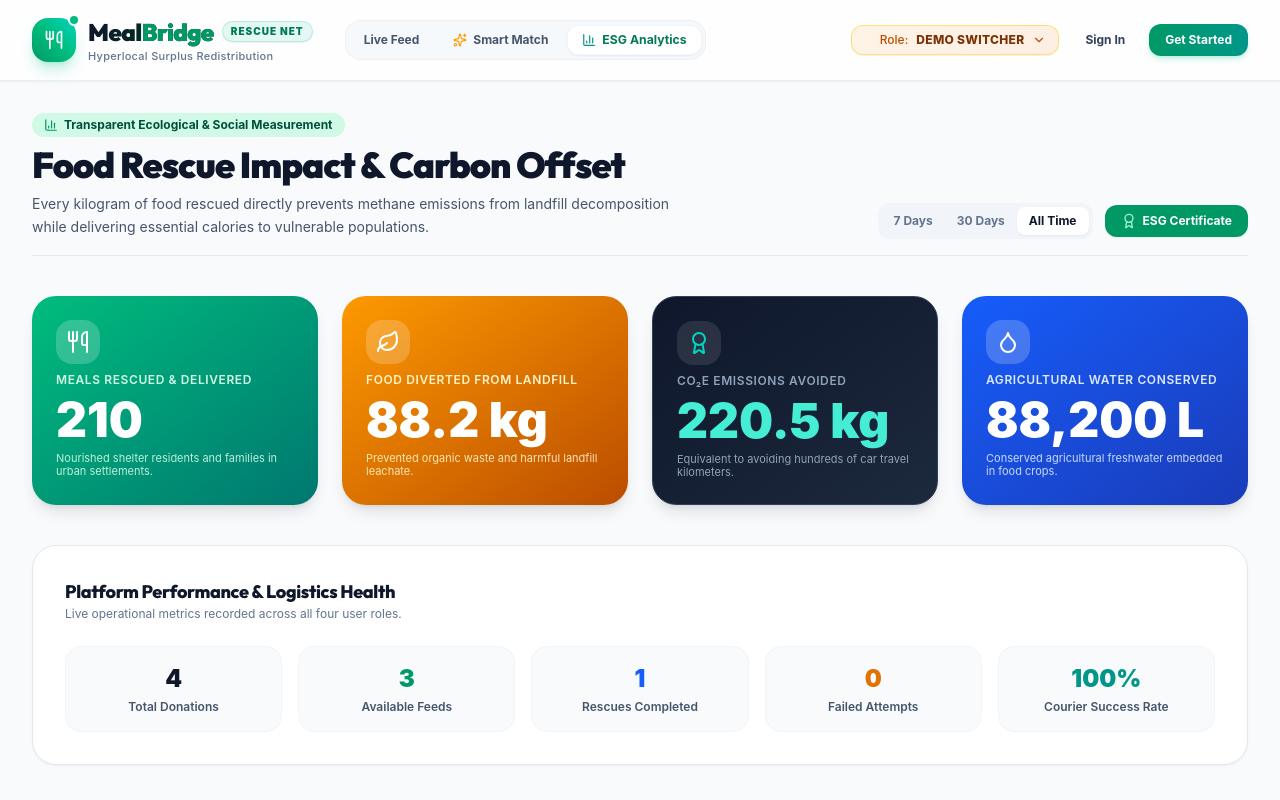
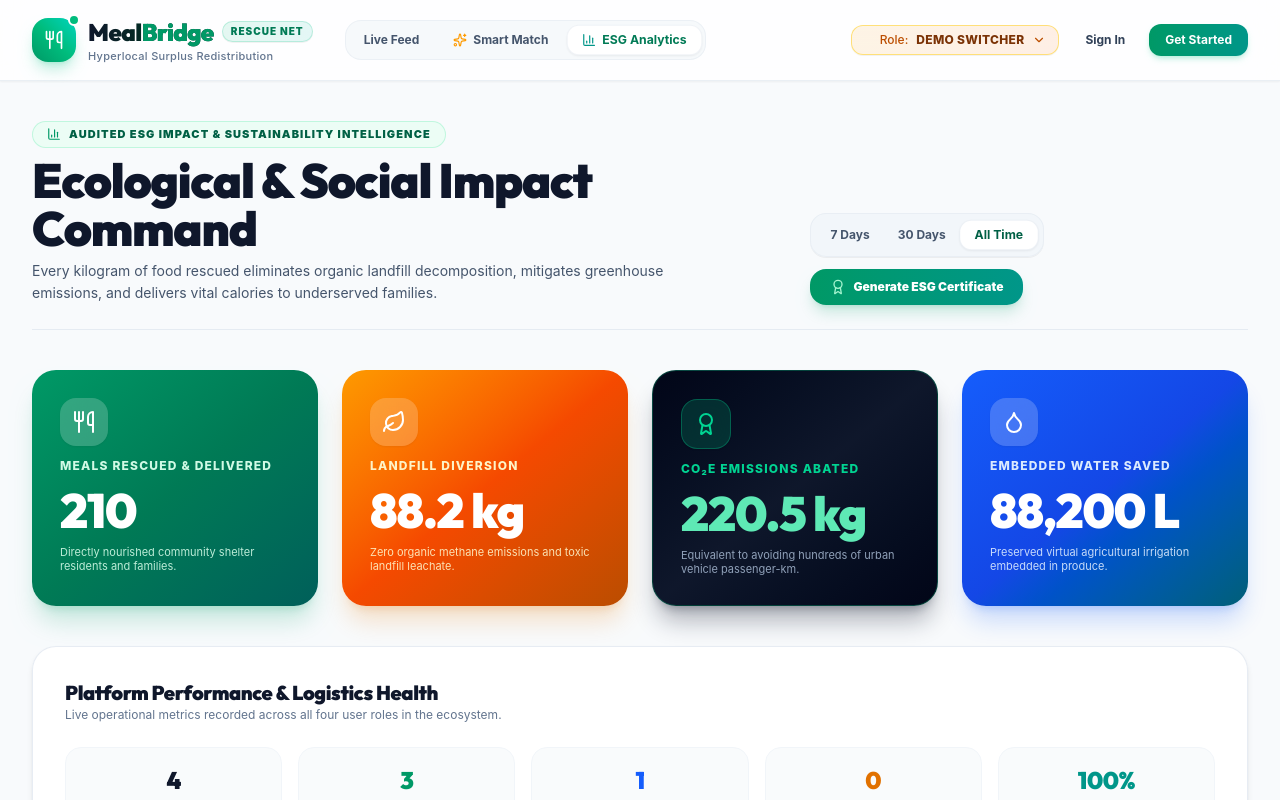
Before and after one commit to Bhavesh0756/MealBridge, a React (Vite) app in the folder frontend/: page /impact in a window 1280 px wide. Shown: the top 800 px of the page. Built offline with nearby package versions, Linux system fonts and the light colour scheme.

Commit message:
feat(impact): upgrade ESG Command Center with cyber-nature cards, Outfit typography, and dynamic metrics

```diff
--- a/frontend/src/pages/ImpactAnalyticsPage.jsx
+++ b/frontend/src/pages/ImpactAnalyticsPage.jsx
@@ -74,45 +74,45 @@ export function ImpactAnalyticsPage() {
   }
 
   return (
-    <div className="max-w-7xl mx-auto px-4 sm:px-6 lg:px-8 py-8 space-y-10">
+    <div className="max-w-7xl mx-auto px-4 sm:px-6 lg:px-8 py-10 space-y-10">
       {/* Header */}
-      <div className="flex flex-col md:flex-row md:items-end justify-between gap-4 pb-4 border-b border-slate-200">
+      <div className="flex flex-col md:flex-row md:items-end justify-between gap-6 pb-6 border-b border-slate-200/80">
         <div className="space-y-2">
-          <div className="inline-flex items-center gap-1.5 px-3 py-1 rounded-full bg-emerald-100 text-emerald-900 text-xs font-bold">
+          <div className="inline-flex items-center gap-2 px-3.5 py-1 rounded-full bg-emerald-50 text-emerald-800 text-[11px] font-black uppercase tracking-widest border border-emerald-200/60">
             <BarChart3 className="w-3.5 h-3.5 text-emerald-600" />
-            <span>Transparent Ecological & Social Measurement</span>
+            <span>Audited ESG Impact & Sustainability Intelligence</span>
           </div>
-          <h1 className="text-3xl sm:text-4xl font-black text-slate-900 tracking-tight">
-            Food Rescue Impact & Carbon Offset
+          <h1 className="font-display text-3xl sm:text-5xl font-black text-slate-900 tracking-tight">
+            Ecological & Social Impact Command
           </h1>
           <p className="text-sm text-slate-600 max-w-2xl leading-relaxed">
-            Every kilogram of food rescued directly prevents methane emissions from landfill decomposition while delivering essential calories to vulnerable populations.
+            Every kilogram of food rescued eliminates organic landfill decomposition, mitigates greenhouse emissions, and delivers vital calories to underserved families.
           </p>
         </div>
 
         <div className="flex items-center gap-3 flex-wrap">
           {/* Time Range Toggle */}
-          <div className="flex items-center bg-slate-100 p-1 rounded-xl text-xs font-bold">
+          <div className="flex items-center bg-slate-100/80 p-1.5 rounded-2xl text-xs font-bold border border-slate-200/60 shadow-2xs">
             <button
               onClick={() => setTimeRange('week')}
-              className={`px-3 py-1.5 rounded-lg transition cursor-pointer ${
-                timeRange === 'week' ? 'bg-white text-slate-900 shadow-xs' : 'text-slate-500 hover:text-slate-700'
+              className={`px-3.5 py-1.5 rounded-xl transition-all cursor-pointer ${
+                timeRange === 'week' ? 'bg-white text-emerald-800 shadow-xs border border-slate-200/60 scale-[1.02]' : 'text-slate-600 hover:text-slate-900'
               }`}
             >
               7 Days
             </button>
             <button
               onClick={() => setTimeRange('month')}
-              className={`px-3 py-1.5 rounded-lg transition cursor-pointer ${
-                timeRange === 'month' ? 'bg-white text-slate-900 shadow-xs' : 'text-slate-500 hover:text-slate-700'
+              className={`px-3.5 py-1.5 rounded-xl transition-all cursor-pointer ${
+                timeRange === 'month' ? 'bg-white text-emerald-800 shadow-xs border border-slate-200/60 scale-[1.02]' : 'text-slate-600 hover:text-slate-900'
               }`}
             >
               30 Days
             </button>
             <button
               onClick={() => setTimeRange('all')}
-              className={`px-3 py-1.5 rounded-lg transition cursor-pointer ${
-                timeRange === 'all' ? 'bg-white text-slate-900 shadow-xs' : 'text-slate-500 hover:text-slate-700'
+              className={`px-3.5 py-1.5 rounded-xl transition-all cursor-pointer ${
+                timeRange === 'all' ? 'bg-white text-emerald-800 shadow-xs border border-slate-200/60 scale-[1.02]' : 'text-slate-600 hover:text-slate-900'
               }`}
             >
               All Time
@@ -122,108 +122,108 @@ export function ImpactAnalyticsPage() {
           {/* Certificate Download Button */}
           <button
             onClick={() => setShowCertificate(true)}
-            className="px-4 py-2 bg-emerald-600 hover:bg-emerald-700 text-white rounded-xl text-xs font-bold shadow-xs transition flex items-center gap-1.5 cursor-pointer"
+            className="px-5 py-2.5 bg-gradient-to-r from-emerald-600 to-teal-600 hover:from-emerald-700 hover:to-teal-700 text-white rounded-2xl text-xs font-black shadow-lg shadow-emerald-600/20 hover:scale-[1.02] transition-all flex items-center gap-2 cursor-pointer"
           >
             <Award className="w-4 h-4 text-emerald-200" />
-            <span>ESG Certificate</span>
+            <span>Generate ESG Certificate</span>
           </button>
         </div>
       </div>
 
-      {/* Hero 4 Big Metrics with Anime.js Animated Tickers */}
+      {/* Hero 4 Big Metrics with Glowing Cyber-Nature Cards */}
       <div className="grid grid-cols-1 sm:grid-cols-2 lg:grid-cols-4 gap-6">
         {/* Metric 1 */}
-        <div className="bg-gradient-to-br from-emerald-500 to-teal-700 p-6 rounded-3xl text-white shadow-lg space-y-2">
-          <div className="p-2.5 bg-white/20 rounded-2xl w-fit">
+        <div className="relative overflow-hidden bg-gradient-to-br from-emerald-600 via-emerald-700 to-teal-800 p-7 rounded-3xl text-white shadow-xl shadow-emerald-600/20 space-y-3 group hover:scale-[1.02] transition-all duration-300">
+          <div className="p-3 bg-white/20 backdrop-blur-md rounded-2xl w-fit shadow-xs">
             <Utensils className="w-6 h-6 text-white" />
           </div>
-          <p className="text-xs text-emerald-100 font-semibold uppercase tracking-wider">
+          <p className="text-xs text-emerald-100 font-extrabold uppercase tracking-widest">
             Meals Rescued & Delivered
           </p>
-          <div className="text-4xl sm:text-5xl font-black text-white">
+          <div className="font-display text-4xl sm:text-5xl font-black text-white tracking-tight">
             <ImpactCounter targetValue={impact.meals_rescued} />
           </div>
           <p className="text-[11px] text-emerald-100/90 leading-tight">
-            Nourished shelter residents and families in urban settlements.
+            Directly nourished community shelter residents and families.
           </p>
         </div>
 
         {/* Metric 2 */}
-        <div className="bg-gradient-to-br from-amber-500 to-amber-700 p-6 rounded-3xl text-white shadow-lg space-y-2">
-          <div className="p-2.5 bg-white/20 rounded-2xl w-fit">
+        <div className="relative overflow-hidden bg-gradient-to-br from-amber-500 via-orange-600 to-amber-700 p-7 rounded-3xl text-white shadow-xl shadow-amber-600/20 space-y-3 group hover:scale-[1.02] transition-all duration-300">
+          <div className="p-3 bg-white/20 backdrop-blur-md rounded-2xl w-fit shadow-xs">
             <Leaf className="w-6 h-6 text-white" />
           </div>
-          <p className="text-xs text-amber-100 font-semibold uppercase tracking-wider">
-            Food Diverted from Landfill
+          <p className="text-xs text-amber-100 font-extrabold uppercase tracking-widest">
+            Landfill Diversion
           </p>
-          <div className="text-4xl sm:text-5xl font-black text-white">
+          <div className="font-display text-4xl sm:text-5xl font-black text-white tracking-tight">
             <ImpactCounter targetValue={impact.food_diverted_kg} suffix=" kg" decimals={1} />
           </div>
           <p className="text-[11px] text-amber-100/90 leading-tight">
-            Prevented organic waste and harmful landfill leachate.
+            Zero organic methane emissions and toxic landfill leachate.
           </p>
         </div>
 
         {/* Metric 3 */}
-        <div className="bg-gradient-to-br from-slate-900 to-slate-800 p-6 rounded-3xl text-white shadow-lg space-y-2 border border-slate-700">
-          <div className="p-2.5 bg-white/10 rounded-2xl w-fit">
-            <Award className="w-6 h-6 text-teal-400" />
+        <div className="relative overflow-hidden bg-gradient-to-br from-slate-950 via-slate-900 to-slate-950 p-7 rounded-3xl text-white shadow-xl shadow-slate-900/30 space-y-3 border border-emerald-500/30 group hover:scale-[1.02] transition-all duration-300">
+          <div className="p-3 bg-emerald-500/20 backdrop-blur-md rounded-2xl w-fit shadow-xs border border-emerald-400/30">
+            <Award className="w-6 h-6 text-emerald-400" />
           </div>
-          <p className="text-xs text-slate-400 font-semibold uppercase tracking-wider">
-            CO₂e Emissions Avoided
+          <p className="text-xs text-emerald-400 font-extrabold uppercase tracking-widest">
+            CO₂e Emissions Abated
           </p>
-          <div className="text-4xl sm:text-5xl font-black text-teal-300">
+          <div className="font-display text-4xl sm:text-5xl font-black text-emerald-300 tracking-tight">
             <ImpactCounter targetValue={impact.co2_avoided_kg} suffix=" kg" decimals={1} />
           </div>
           <p className="text-[11px] text-slate-400 leading-tight">
-            Equivalent to avoiding hundreds of car travel kilometers.
+            Equivalent to avoiding hundreds of urban vehicle passenger-km.
           </p>
         </div>
 
         {/* Metric 4 */}
-        <div className="bg-gradient-to-br from-blue-600 to-blue-800 p-6 rounded-3xl text-white shadow-lg space-y-2">
-          <div className="p-2.5 bg-white/20 rounded-2xl w-fit">
+        <div className="relative overflow-hidden bg-gradient-to-br from-blue-600 via-blue-700 to-cyan-800 p-7 rounded-3xl text-white shadow-xl shadow-blue-600/20 space-y-3 group hover:scale-[1.02] transition-all duration-300">
+          <div className="p-3 bg-white/20 backdrop-blur-md rounded-2xl w-fit shadow-xs">
             <Droplet className="w-6 h-6 text-white" />
           </div>
-          <p className="text-xs text-blue-100 font-semibold uppercase tracking-wider">
-            Agricultural Water Conserved
+          <p className="text-xs text-blue-100 font-extrabold uppercase tracking-widest">
+            Embedded Water Saved
           </p>
-          <div className="text-4xl sm:text-5xl font-black text-white">
+          <div className="font-display text-4xl sm:text-5xl font-black text-white tracking-tight">
             <ImpactCounter targetValue={impact.water_saved_liters} suffix=" L" />
           </div>
           <p className="text-[11px] text-blue-100/90 leading-tight">
-            Conserved agricultural freshwater embedded in food crops.
+            Preserved virtual agricultural irrigation embedded in produce.
           </p>
         </div>
       </div>
 
       {/* Platform Reliability & Distribution Overview */}
-      <div className="bg-white p-6 sm:p-8 rounded-3xl border border-slate-200 shadow-xs space-y-6">
+      <div className="bg-white/90 backdrop-blur-md p-6 sm:p-8 rounded-3xl border border-slate-200/80 shadow-md space-y-6">
         <div>
-          <h2 className="text-lg font-extrabold text-slate-900">Platform Performance & Logistics Health</h2>
-          <p className="text-xs text-slate-500">Live operational metrics recorded across all four user roles.</p>
+          <h2 className="font-display text-xl font-black text-slate-900">Platform Performance & Logistics Health</h2>
+          <p className="text-xs text-slate-500">Live operational metrics recorded across all four user roles in the ecosystem.</p>
         </div>
 
         <div className="grid grid-cols-2 lg:grid-cols-5 gap-4">
-          <div className="p-4 bg-slate-50 rounded-2xl border border-slate-100 text-center">
-            <div className="text-2xl font-black text-slate-900">{overview.total_donations}</div>
-            <div className="text-xs font-semibold text-slate-600 mt-1">Total Donations</div>
+          <div className="p-4 bg-slate-50/80 rounded-2xl border border-slate-100 text-center">
+            <div className="font-display text-2xl font-black text-slate-900">{overview.total_donations}</div>
+            <div className="text-xs font-bold text-slate-600 mt-1">Total Batches</div>
           </div>
-          <div className="p-4 bg-slate-50 rounded-2xl border border-slate-100 text-center">
-            <div className="text-2xl font-black text-emerald-600">{overview.active_listings}</div>
-            <div className="text-xs font-semibold text-slate-600 mt-1">Available Feeds</div>
+          <div className="p-4 bg-slate-50/80 rounded-2xl border border-slate-100 text-center">
+            <div className="font-display text-2xl font-black text-emerald-600">{overview.active_listings}</div>
+            <div className="text-xs font-bold text-slate-600 mt-1">Available Feeds</div>
           </div>
-          <div className="p-4 bg-slate-50 rounded-2xl border border-slate-100 text-center">
-            <div className="text-2xl font-black text-blue-600">{overview.completed_deliveries}</div>
-            <div className="text-xs font-semibold text-slate-600 mt-1">Rescues Completed</div>
+          <div className="p-4 bg-slate-50/80 rounded-2xl border border-slate-100 text-center">
+            <div className="font-display text-2xl font-black text-blue-600">{overview.completed_deliveries}</div>
+            <div className="text-xs font-bold text-slate-600 mt-1">Rescues Fulfilled</div>
           </div>
-          <div className="p-4 bg-slate-50 rounded-2xl border border-slate-100 text-center">
-            <div className="text-2xl font-black text-amber-600">{overview.failed_attempts}</div>
-            <div className="text-xs font-semibold text-slate-600 mt-1">Failed Attempts</div>
+          <div className="p-4 bg-slate-50/80 rounded-2xl border border-slate-100 text-center">
+            <div className="font-display text-2xl font-black text-amber-600">{overview.failed_attempts}</div>
+            <div className="text-xs font-bold text-slate-600 mt-1">Failed Attempts</div>
           </div>
-          <div className="p-4 bg-slate-50 rounded-2xl border border-slate-100 text-center col-span-2 lg:col-span-1">
-            <div className="text-2xl font-black text-teal-600">{overview.delivery_success_rate}%</div>
-            <div className="text-xs font-semibold text-slate-600 mt-1">Courier Success Rate</div>
+          <div className="p-4 bg-slate-50/80 rounded-2xl border border-slate-100 text-center col-span-2 lg:col-span-1">
+            <div className="font-display text-2xl font-black text-teal-600">{overview.delivery_success_rate}%</div>
+            <div className="text-xs font-bold text-slate-600 mt-1">Courier Success Rate</div>
           </div>
         </div>
 
@@ -238,9 +238,9 @@ export function ImpactAnalyticsPage() {
                 <div key={i} className="flex flex-col items-center gap-1.5 h-full justify-end">
                   <div
                     style={{ height: `${Math.max(15, (d.donations + d.deliveries) * 20)}%` }}
-                    className="w-full max-w-[36px] bg-emerald-500 hover:bg-emerald-600 rounded-t-lg transition relative group"
+                    className="w-full max-w-[36px] bg-gradient-to-t from-emerald-600 to-teal-400 hover:from-emerald-700 hover:to-teal-500 rounded-t-xl transition-all relative group shadow-xs"
                   >
-                    <div className="absolute -top-7 left-1/2 -translate-x-1/2 bg-slate-800 text-white text-[10px] px-1.5 py-0.5 rounded opacity-0 group-hover:opacity-100 transition whitespace-nowrap z-20">
+                    <div className="absolute -top-7 left-1/2 -translate-x-1/2 bg-slate-900 text-white text-[10px] font-bold px-2 py-0.5 rounded-lg opacity-0 group-hover:opacity-100 transition whitespace-nowrap z-20 shadow-md">
                       {d.donations} batches
                     </div>
                   </div>
```
